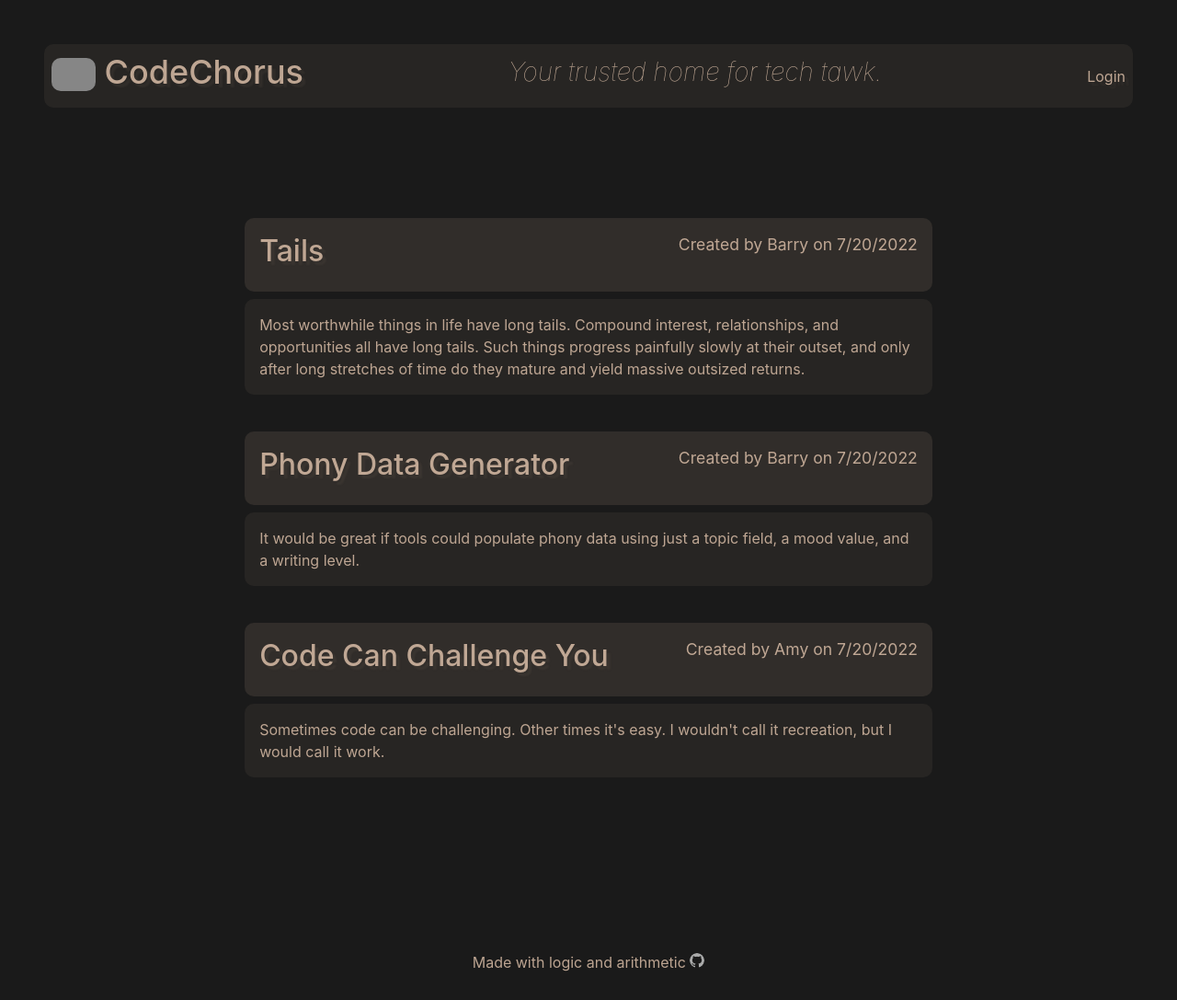
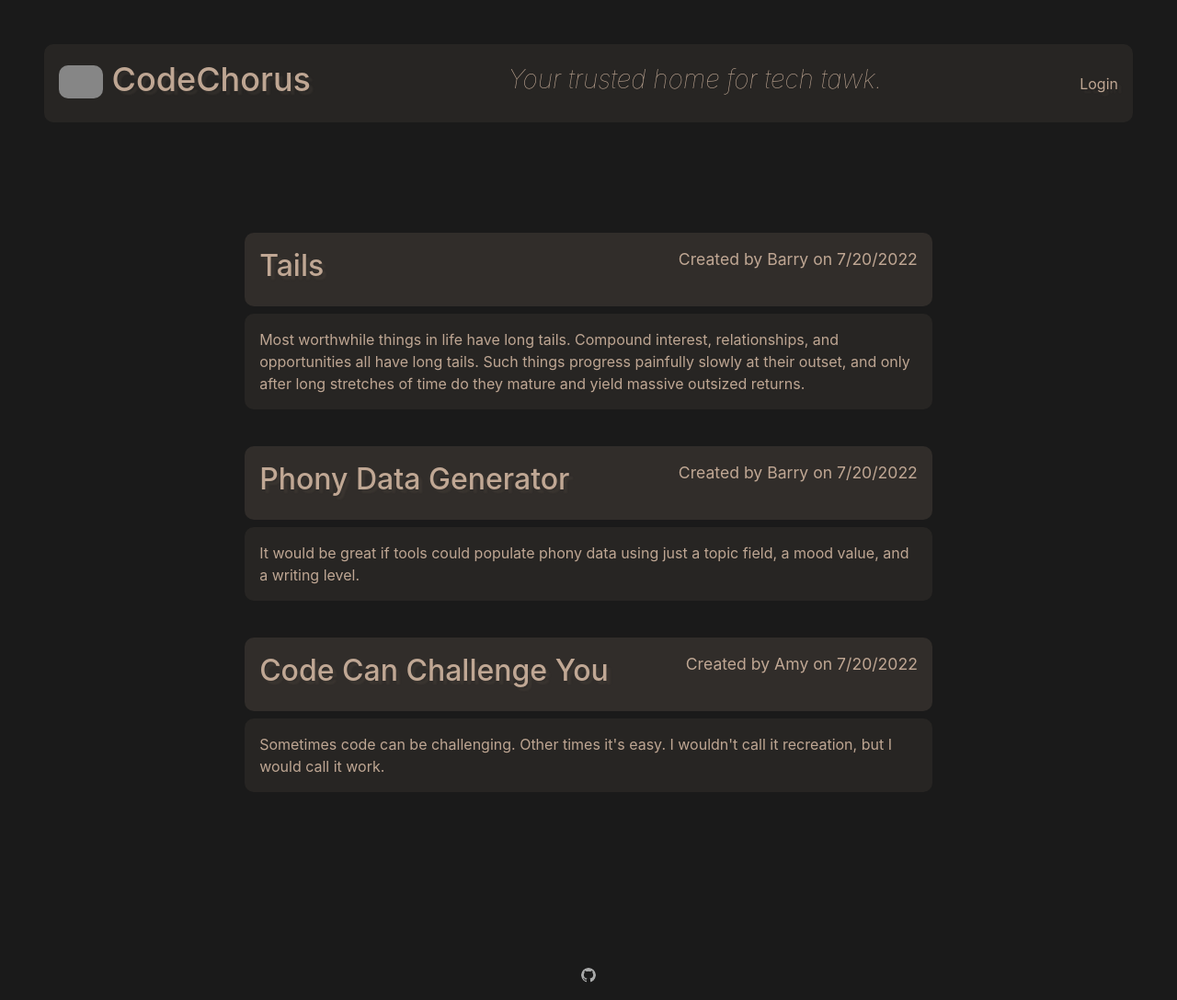
Before and after one commit to mcjbyday/CodeChorus, a Node server app: page / in a window 1280 px wide. Shown: the whole page at 92% size. Before the commit the page ends 1056 px from the top, so only its background shows below. Run offline with Node 20, Linux system fonts and the light colour scheme; data comes from the database, SQL or seed files in the repository; some libraries are stand-ins or nearby versions; grey boxes are pictures that could not be loaded.

Commit message:
small main html tweaks

```diff
--- a/package.json
+++ b/package.json
@@ -4,7 +4,7 @@
   "description": "<h1 id=\"project-title\">CodeChorus</h1>  <h3 style=\"font-style:italic\">Your trusted home for tech tawk.</h3>",
   "main": "index.js",
   "scripts": {
-    "test": "echo \"Error: no test specified\" && exit 1",
+    "test": "nodemon server.js",
     "start": "node server.js",
     "seed": "node seeds/seed.js"
   },
--- a/views/layouts/main.handlebars
+++ b/views/layouts/main.handlebars
@@ -13,7 +13,7 @@
 
 <body class="bg-dark">
   <div class="flex-column justify-space-between">
-    <header class="display-flex flex-wrap justify-space-between align-center p-2 m-5">
+    <header class="display-flex flex-wrap justify-space-between align-center p-3 m-5">
       <h1>
         <span><img class="grace-img" src="https://upload.wikimedia.org/wikipedia/commons/thumb/a/ae/Grace_note.svg/1200px-Grace_note.svg.png"></span>
         <a href="/">CodeChorus</a>
@@ -35,7 +35,6 @@
       {{{ body }}}
     </main>
     <footer class="footer">
-      <span>Made with logic and arithmetic</span>
       <a href="https://github.com/mcjbyday/CodeChorus" target="_blank"><span class="githubicon"></span></a>
     </footer>
   </div>
@@ -44,8 +43,8 @@
   {{#if logged_in}}
   <script src="/js/logout.js"></script>
   {{/if}}
+
   <script src="https://cdn.jsdelivr.net/npm/bootstrap@5.1.3/dist/js/bootstrap.bundle.min.js" integrity="sha384-ka7Sk0Gln4gmtz2MlQnikT1wXgYsOg+OMhuP+IlRH9sENBO0LRn5q+8nbTov4+1p" crossorigin="anonymous"></script>
-
 </body>
 
 </html>
```
